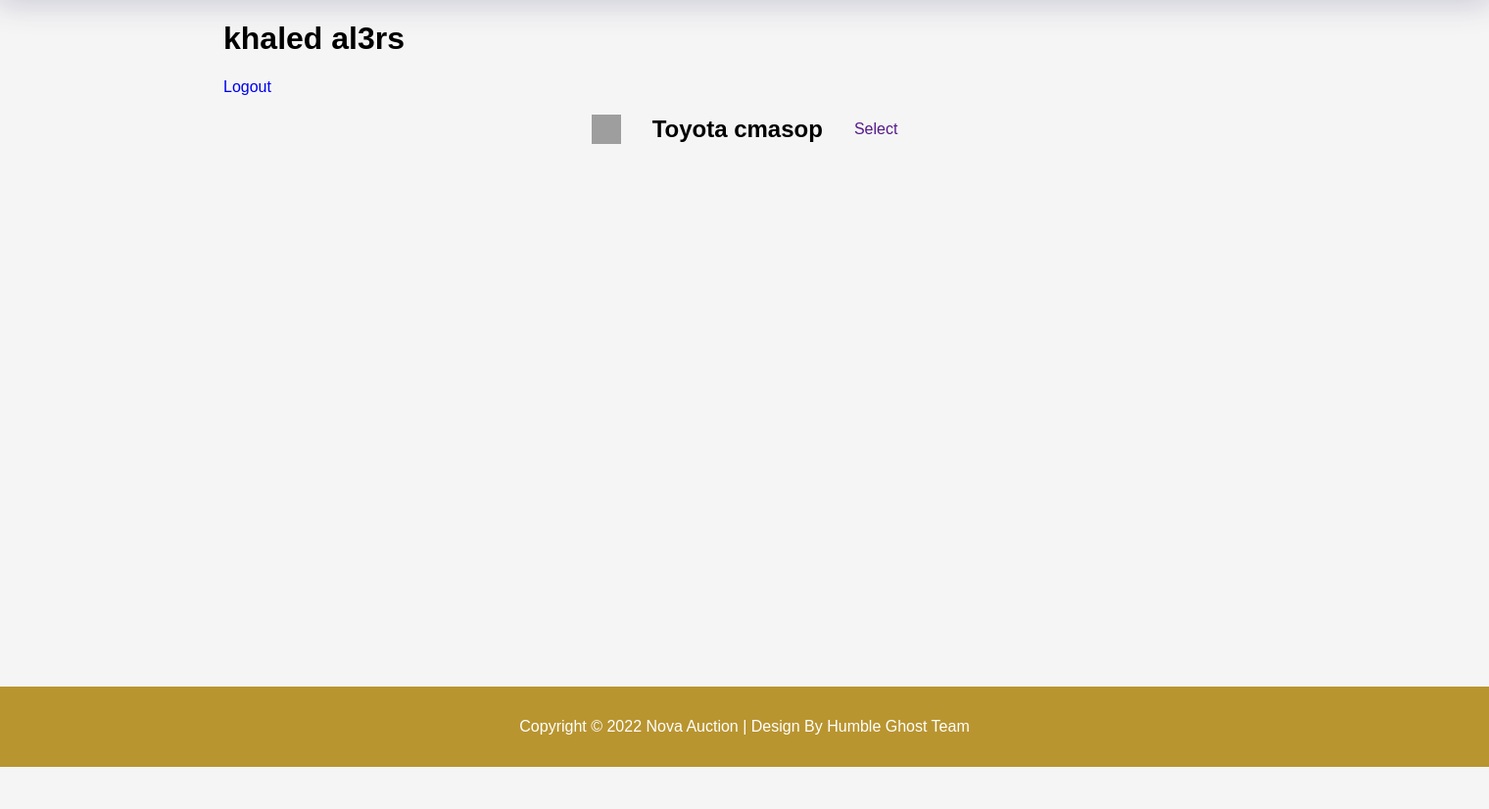
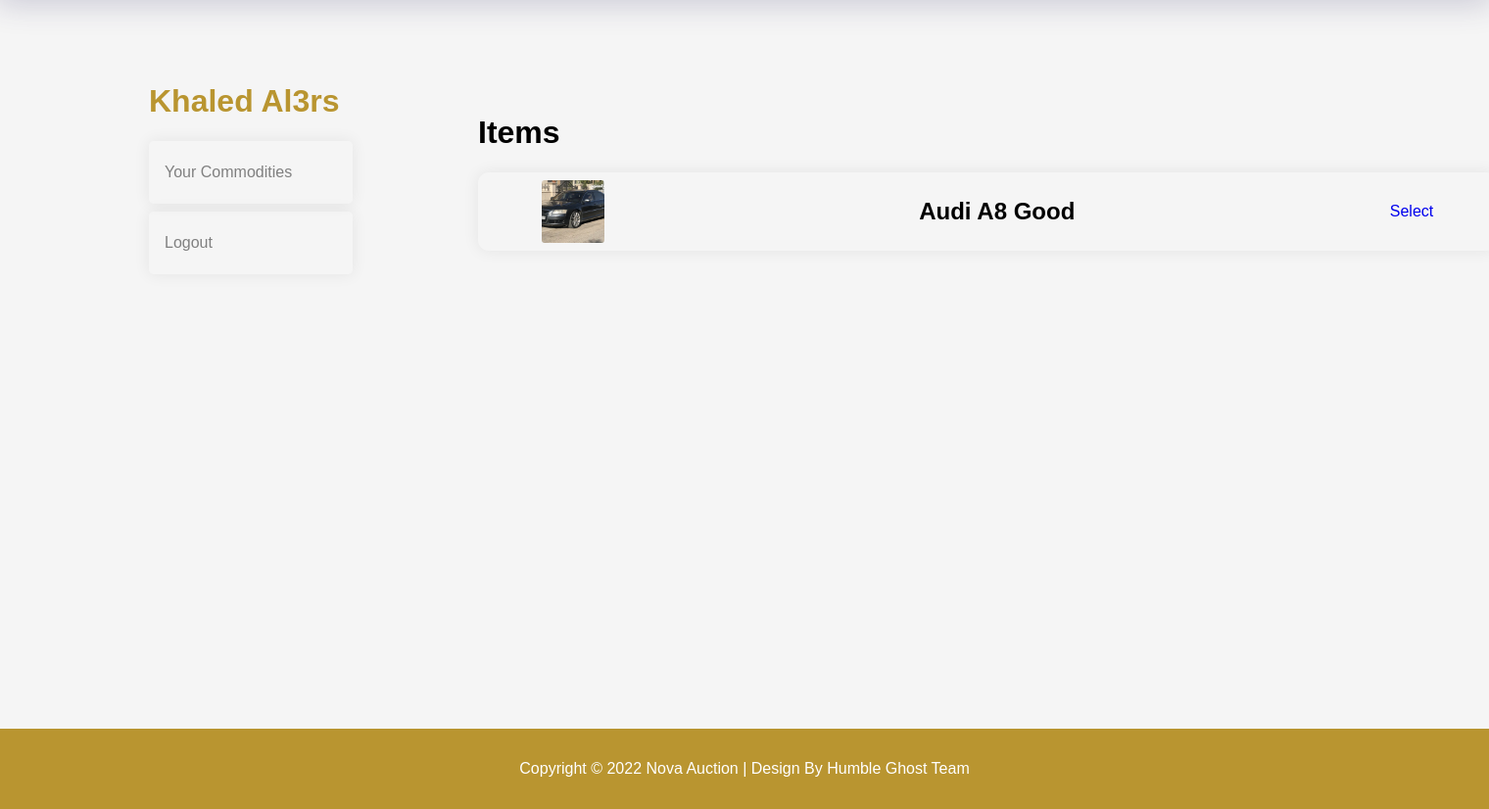
Before and after one commit to m0hammad-2Z/Nova-Auction, a PHP site: page /pages/user.php in a window 1520 px wide. Shown: the part 68-894 px from the top of the page at 98% size. Before the commit the page ends 851 px from the top, so only its background shows below. Run offline with PHP 8.4, Linux system fonts and the light colour scheme; a user stored in the database is signed in; data comes from the database, SQL or seed files in the repository; grey boxes are pictures that could not be loaded.

Commit message:
user page

```diff
--- a/css/user.css
+++ b/css/user.css
@@ -1,21 +1,55 @@
 .main{
-    margin-top: 50em;
-    width: 70%;
+    display: flex;
+    width: 80%;
     margin: auto;
+    margin-top: 4em;
+    gap: 8em;
 }
 
 .left{
+    display: flex;
+    flex-direction: column;
+    text-transform: capitalize;
+    color: var(--color);
+}
 
+.left > a{
+    display: flex;
+    align-items: center;
+    padding: 1em;
+    width: 11em;
+    height: 2em;
+    margin-bottom: 0.5em;
+    color: gray;
+    border-radius: 0.3em;
+    box-shadow: 0 0 1em 0.05em rgba(3, 1, 19, 0.068);
 }
 
 .users-items{
-    align-items: flex-end;
+    margin: auto;
+    margin-top: 2em;
 }
 
 .item{
+    width: 65em;
+    height: 5em;
+    margin-bottom: 1em;
     display: flex;
-    flex-direction: row;
     align-items: center;
-    justify-content: center;
-    gap: 2em;
+    justify-content: space-around;
+    gap: 12em;
+    box-shadow: 0 0 1em 0.05em rgba(3, 1, 19, 0.068);
+    border-radius: 0.7em;
+    transition: transform 0.4s ease;
 }
+
+.item > img{
+    width: 4em;
+    height: 4em;
+    object-fit: cover;
+    border-radius: 0.2em;
+}
+
+.item:hover{
+    transform: translateY(-2%) scale(1.05);
+}
--- a/pages/products.php
+++ b/pages/products.php
@@ -65,9 +65,9 @@ require "../lib.php"; ?>
                     $price = $res[$i][1];
                     $img_p = "../".$res[$i][2];
                     $item_id = $res[$i][3];
-                    if(isset($_POST['button_b_card'])) {
-                        echo "<a href='newpage.php'>New Page</a>";
-                    }
+                    // if(isset($_POST['button_b_card'])) {
+                    //     echo "<a href='newpage.php'>New Page</a>";
+                    // }
         ?>
                 <div class='card'>
                 <img src="<?php echo $img_p; ?>" alt=''>
--- a/pages/user.php
+++ b/pages/user.php
@@ -30,18 +30,31 @@ if(!checkUserId()){
 
         <div class="left">
             <h1><?php
-            $user_info = Database("select first_name, last_name from user_info where id = '".$_SESSION['user_id']."'",1);
-            echo $user_info[0][0]." ".$user_info[0][1];
+            $user_info = Database("select * from user_info where id = '".$_SESSION['user_id']."'",1);
+            echo $user_info[0]['first_name']." ".$user_info[0]['last_name'];
             ?></h1>
+            <a href="">Your Commodities</a>
             <a href='/Nova-Auction/pages/register.php'>Logout</a>
         </div>
 
         <div class="users-items">
+            <h1>Items</h1>
+
+            <?php
+            $res = Database("SELECT * FROM items WHERE user_id = '".$_SESSION['user_id']."'", 1);
+            for($i = 0; $i < count($res); $i++) {
+                 $name = $res[$i]['name'];
+                 $img_p = "../".$res[$i]['img_path'];
+                 $item_id = $res[$i]['id'];
+            ?>
+
             <div class="item">
-                <img src="https://images.pexels.com/photos/270404/pexels-photo-270404.jpeg?auto=compress&cs=tinysrgb&w=1260&h=750&dpr=1" width=30px height=30px>
-                <h2>Toyota cmasop</h2>
-                <a href="">Select</a>
+                <img src="<?php echo $img_p;?>">
+                <h2><?php echo $name;?></h2>
+                <a href='/Nova-Auction/pages/item.php?item_id=<?php echo $item_id?>'>Select</a>
             </div>
+
+            <?php }?>
         </div>
 
     </div>
```
